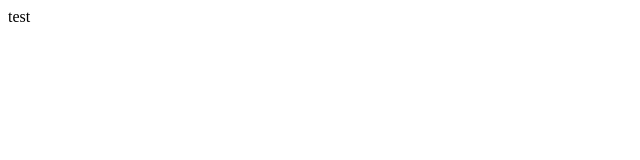
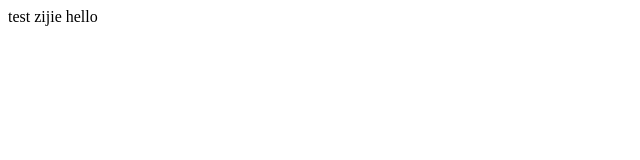
Before and after one commit to ngzijie1989/demozijie, a plain HTML site: page index.html in a window 1280 px wide. Shown: the full height of the page, 0-640 px from the left. Drawn offline with Linux system fonts and the light colour scheme.

Commit message:
add in zijie and hello

```diff
--- a/index.html
+++ b/index.html
@@ -1,5 +1,7 @@
 <html>
  <div>
     test
+    zijie
+    hello
  </div>
 </html>
```
